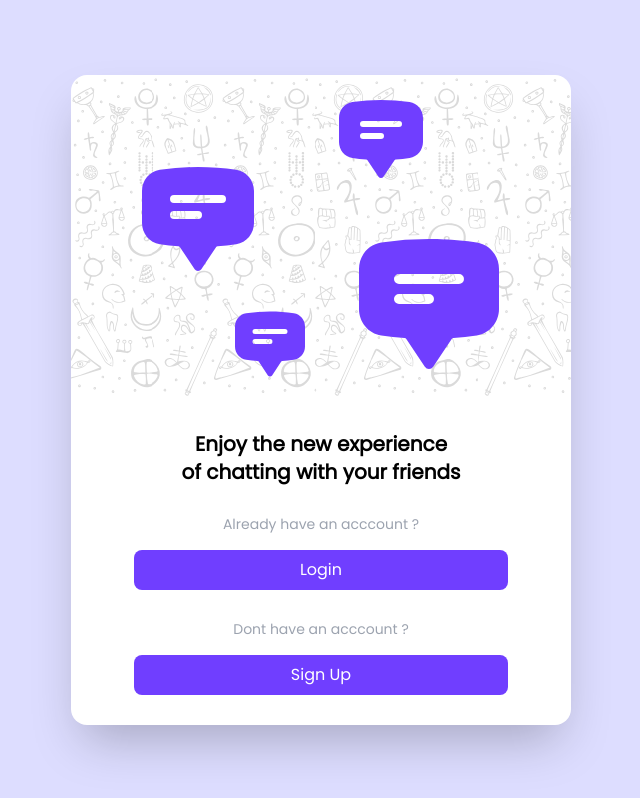
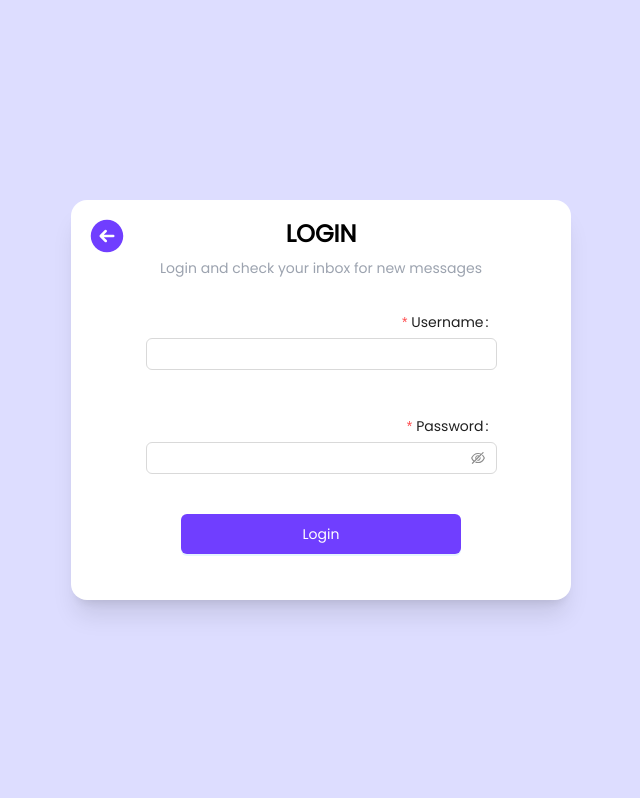
Before and after one commit to npouriaa/online-chat-app, a React (Vite) app: page /login in a window 1280 px wide. Shown: the whole page, without its empty margins (319-959 px from the left). Built offline with nearby package versions, Linux system fonts and the light colour scheme.

Commit message:
designing login and signup pages with ant design

```diff
--- a/src/App.css
+++ b/src/App.css
@@ -14,6 +14,11 @@
   box-sizing: border-box;
 }
 
+*::selection {
+  background-color: #703eff;
+  color: #fff;
+}
+
 body {
   background-color: var(--bg-light);
   display: flex;
@@ -22,6 +27,41 @@ body {
   height: 100vh;
   width: 100vw;
 }
+
+.ant-form-item-row {
+  display: block !important;
+}
+
+.ant-form-item-feedback-icon {
+  display: flex;
+  justify-content: center;
+  align-items: center;
+}
+
+.ant-form-item-control-input-content{
+  display: flex;
+  justify-content: center;
+}
+
+.ant-input-affix-wrapper:focus{
+    border: #703eff !important;
+}
+
+:where(.css-dev-only-do-not-override-14wwjjs).ant-input-affix-wrapper:hover {
+    border-color: #703eff !important;
+}
+
+:where(.css-dev-only-do-not-override-14wwjjs).ant-input-affix-wrapper-focused {
+  border-color: #703eff;
+}
+
+.ant-btn {
+  margin: 0 auto;
+  height: 40px;
+  width: 80%;
+  background-color: #703eff !important;
+}
+
 /*
 .sign-up-bg-section{
     background-image: url(./Images/pattern-4.svg);
--- a/src/App.jsx
+++ b/src/App.jsx
@@ -1,13 +1,12 @@
 import React from "react";
 import "./App.css";
-import Auth from "./Pages/Auth";
 import LandingPage from "./Pages/LandingPage";
+import Routers from "./Components/Routers/Routers";
 
 const App = () => {
   return (
     <div className="container">
-      {/* <Auth/> */}
-      <LandingPage />
+      <Routers/>
     </div>
   );
 };
--- /dev/null
+++ b/src/Components/Routers/Routers.jsx
@@ -0,0 +1,17 @@
+import React from "react";
+import { Routes, Route } from "react-router-dom";
+import LandingPage from "../../Pages/LandingPage";
+import Login from "../../Pages/Login";
+import Register from "../../Pages/Register";
+
+const Routers = () => {
+  return (
+    <Routes>
+      <Route path="/" element={<LandingPage />} />
+      <Route path="/login" element={<Login />} />
+      <Route path="/register" element={<Register />} />
+    </Routes>
+  );
+};
+
+export default Routers;
--- a/src/Pages/Auth.jsx
+++ /dev/null
@@ -1,15 +0,0 @@
-import React from "react";
-import Register from "./Register";
-import Login from "./Login";
-
-const Auth = ({props}) => {
-  return (
-    <div className="w-[500px] h-[450px] max-sm:w-[340px] max-sm:h-[550px] bg-white shadow-xl rounded-2xl flex flex-col gap-4 justify-center p-4">
-
-        {/* <Register/> */}
-        <Login/>
-    </div>
-  );
-};
-
-export default Auth;
--- a/src/Pages/LandingPage.jsx
+++ b/src/Pages/LandingPage.jsx
@@ -1,4 +1,5 @@
 import React from "react";
+import { Link } from "react-router-dom";
 
 const LandingPage = () => {
   return (
@@ -67,16 +68,27 @@ const LandingPage = () => {
         </div>
 
         <div className="w-full flex gap-4 flex-col items-center ">
-          <p className="text-sm max-sm:text-xs text-gray-400">Already have an acccount ?</p>
+          <p className="text-sm max-sm:text-xs text-gray-400">
+            Already have an acccount ?
+          </p>
+          <Link className="w-full flex justify-center" to="/login">
             <button className="w-4/5 max-sm:text-sm transition-all text-white bg-[#703eff] hover:bg-[#552fbb] p-2 rounded-lg">
               Login
             </button>
+          </Link>
         </div>
         <div className="w-full flex gap-4 flex-col items-center ">
-          <p className="text-sm max-sm:text-xs text-gray-400">Dont have an acccount ?</p>
+          <p className="text-sm max-sm:text-xs text-gray-400">
+            Dont have an acccount ?
+          </p>
+          <Link className="w-full flex justify-center" to="/register">
             <button className="w-4/5 max-sm:text-sm transition-all text-white bg-[#703eff] hover:bg-[#552fbb] p-2 rounded-lg">
               Sign Up
             </button>
+          </Link>
+        </div>
+        <div className="text-xs uppercase w-full text-center mt-4">
+          made by <Link className="text-blue-400 text-sm" to="https://github.com/npouriaa">npouriaa</Link>
         </div>
       </div>
     </div>
--- a/src/Pages/Login.jsx
+++ b/src/Pages/Login.jsx
@@ -1,35 +1,67 @@
 import React from "react";
+import { Button, Form, Input } from "antd";
+import { Link } from "react-router-dom";
 
 const Login = () => {
   return (
-    <>
+    <div className="w-[500px] h-[400px] max-sm:w-[340px] bg-white shadow-xl rounded-2xl flex flex-col gap-4 justify-center p-4 relative">
       <div className="w-full gap-2 flex flex-col p-3 items-center justify-center">
-        <h1 className="text-2xl uppercase">Online Chat App</h1>
-        <h5 className="text-lg text-gray-400 uppercase flex justify-center">
-          Login
+        <h1 className="text-2xl font-bold uppercase">Login</h1>
+        <h5 className="text-sm text-center text-gray-400 flex justify-center">
+          Login and check your inbox for new messages
         </h5>
       </div>
-      <form action="" className="w-full gap-8 flex items-center flex-col">
-        <div className="w-full p-2 gap-9 flex items-center flex-col">
-          <input
-            type="text"
-            placeholder="Username"
-            className="w-4/5 p-2 border-b outline-none text-sm"
+      <div className="flex justify-center">
+        <Form className="w-3/4 flex flex-col gap-4" onFinish={""}>
+          <Form.Item
+            name="username"
+            label="Username"
+            rules={[
+              {
+                required: true,
+                message: "Please input your username!",
+              },
+            ]}
+            hasFeedback
+          >
+            <Input />
+          </Form.Item>
+          <Form.Item
+            name="password"
+            label="Password"
+            rules={[
+              {
+                required: true,
+                message: "Please input your password!",
+              },
+            ]}
+            hasFeedback
+          >
+            <Input.Password />
+          </Form.Item>
+
+          <Form.Item>
+            <Button type="primary" htmlType="submit">
+              Login
+            </Button>
+          </Form.Item>
+        </Form>
+      </div>
+      <Link to='/'>
+        <svg
+          xmlns="http://www.w3.org/2000/svg"
+          viewBox="0 0 24 24"
+          fill="#703eff"
+          className="w-10 h-10 absolute top-4"
+        >
+          <path
+            fillRule="evenodd"
+            d="M12 2.25c-5.385 0-9.75 4.365-9.75 9.75s4.365 9.75 9.75 9.75 9.75-4.365 9.75-9.75S17.385 2.25 12 2.25zm-4.28 9.22a.75.75 0 000 1.06l3 3a.75.75 0 101.06-1.06l-1.72-1.72h5.69a.75.75 0 000-1.5h-5.69l1.72-1.72a.75.75 0 00-1.06-1.06l-3 3z"
+            clipRule="evenodd"
           />
-          <input
-            type="text"
-            placeholder="Password"
-            className="w-4/5 p-2 border-b outline-none text-sm"
-          />
-        </div>
-        <button
-          className="w-4/5 text-white bg-[#703eff] p-2 rounded-lg"
-          type="submit"
-        >
-          Login
-        </button>
-      </form>
-    </>
+        </svg>
+      </Link>
+    </div>
   );
 };
 
--- a/src/Pages/Register.jsx
+++ b/src/Pages/Register.jsx
@@ -1,40 +1,89 @@
 import React from "react";
+import { Button, Form, Input } from "antd";
+import { Link } from "react-router-dom";
 
 const Register = () => {
   return (
-    <>
+    <div className="relative w-[500px] h-[500px] max-sm:w-[340px] max-sm:h-[550px] bg-white shadow-xl rounded-2xl flex flex-col justify-center p-4">
       <div className="w-full gap-2 flex flex-col p-3 items-center justify-center">
-        <h1 className="text-2xl uppercase">Online Chat App</h1>
-        <h5 className="text-lg text-gray-400 uppercase flex justify-center">
-          Sign Up
+        <h1 className="text-2xl uppercase font-bold">Sign Up</h1>
+        <h5 className="text-sm text-center text-gray-400  flex justify-center">
+          Just sign up and start chatting with your friends
         </h5>
       </div>
-      <form action="" className="w-full gap-8 flex items-center flex-col">
-        <div className="w-full p-2 gap-9 flex items-center flex-col">
-          <input
-            type="text"
-            placeholder="Name"
-            className="w-4/5 p-2 border-b outline-none text-sm"
+      <div className="flex justify-center">
+        <Form className="w-3/4 flex flex-col gap-4" onFinish={""}>
+          <Form.Item
+            name="username"
+            label="Username"
+            rules={[
+              {
+                required: true,
+                message: "Please input your username!",
+              },
+            ]}
+            hasFeedback
+          >
+            <Input />
+          </Form.Item>
+          <Form.Item
+            name="password"
+            label="Password"
+            rules={[
+              {
+                required: true,
+                message: "Please input your password!",
+              },
+            ]}
+            hasFeedback
+          >
+            <Input.Password />
+          </Form.Item>
+
+          <Form.Item
+            name="confirm"
+            label="Confirm Password"
+            dependencies={["password"]}
+            hasFeedback
+            rules={[
+              {
+                required: true,
+                message: "Please confirm your password!",
+              },
+              ({ getFieldValue }) => ({
+                validator(_, value) {
+                  if (!value || getFieldValue("password") === value) {
+                    return Promise.resolve();
+                  }
+                  return Promise.reject(new Error("Passwords do not match!"));
+                },
+              }),
+            ]}
+          >
+            <Input.Password />
+          </Form.Item>
+          <Form.Item>
+            <Button type="primary" htmlType="submit">
+              Sign up
+            </Button>
+          </Form.Item>
+        </Form>
+      </div>
+      <Link to="/">
+        <svg
+          xmlns="http://www.w3.org/2000/svg"
+          viewBox="0 0 24 24"
+          fill="#703eff"
+          className="w-10 h-10 absolute top-4"
+        >
+          <path
+            fillRule="evenodd"
+            d="M12 2.25c-5.385 0-9.75 4.365-9.75 9.75s4.365 9.75 9.75 9.75 9.75-4.365 9.75-9.75S17.385 2.25 12 2.25zm-4.28 9.22a.75.75 0 000 1.06l3 3a.75.75 0 101.06-1.06l-1.72-1.72h5.69a.75.75 0 000-1.5h-5.69l1.72-1.72a.75.75 0 00-1.06-1.06l-3 3z"
+            clipRule="evenodd"
           />
-          <input
-            type="text"
-            placeholder="Username"
-            className="w-4/5 p-2 border-b outline-none text-sm"
-          />
-          <input
-            type="text"
-            placeholder="Password"
-            className="w-4/5 p-2 border-b outline-none text-sm"
-          />
-        </div>
-        <button
-          className="w-4/5 text-white bg-[#703eff] p-2 rounded-lg"
-          type="submit"
-        >
-          Sign Up
-        </button>
-      </form>
-    </>
+        </svg>
+      </Link>
+    </div>
   );
 };
 
```
Also changed, not shown: src/Components/TextInput.jsx (added). Lines whose indentation alone changed are shown as unchanged.
